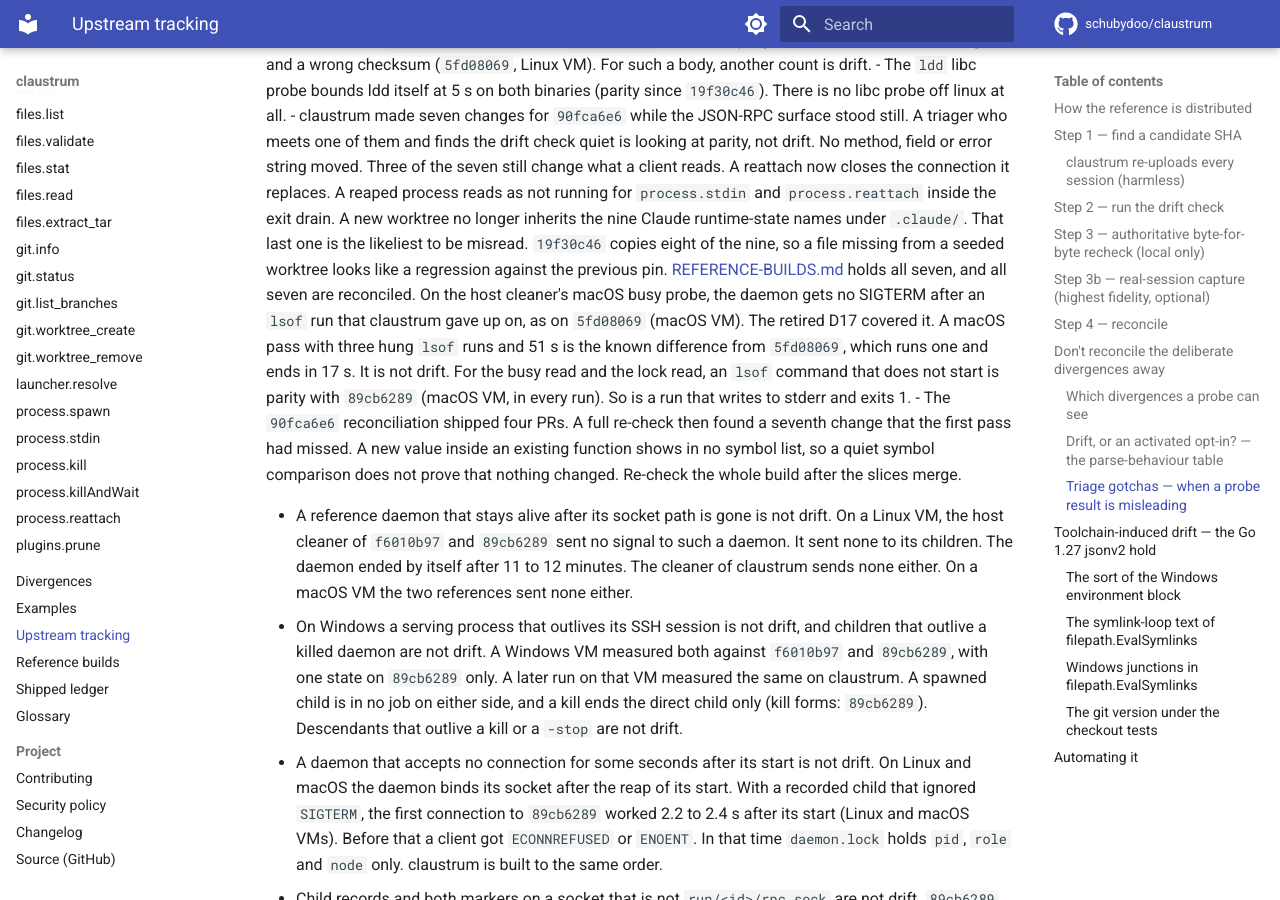
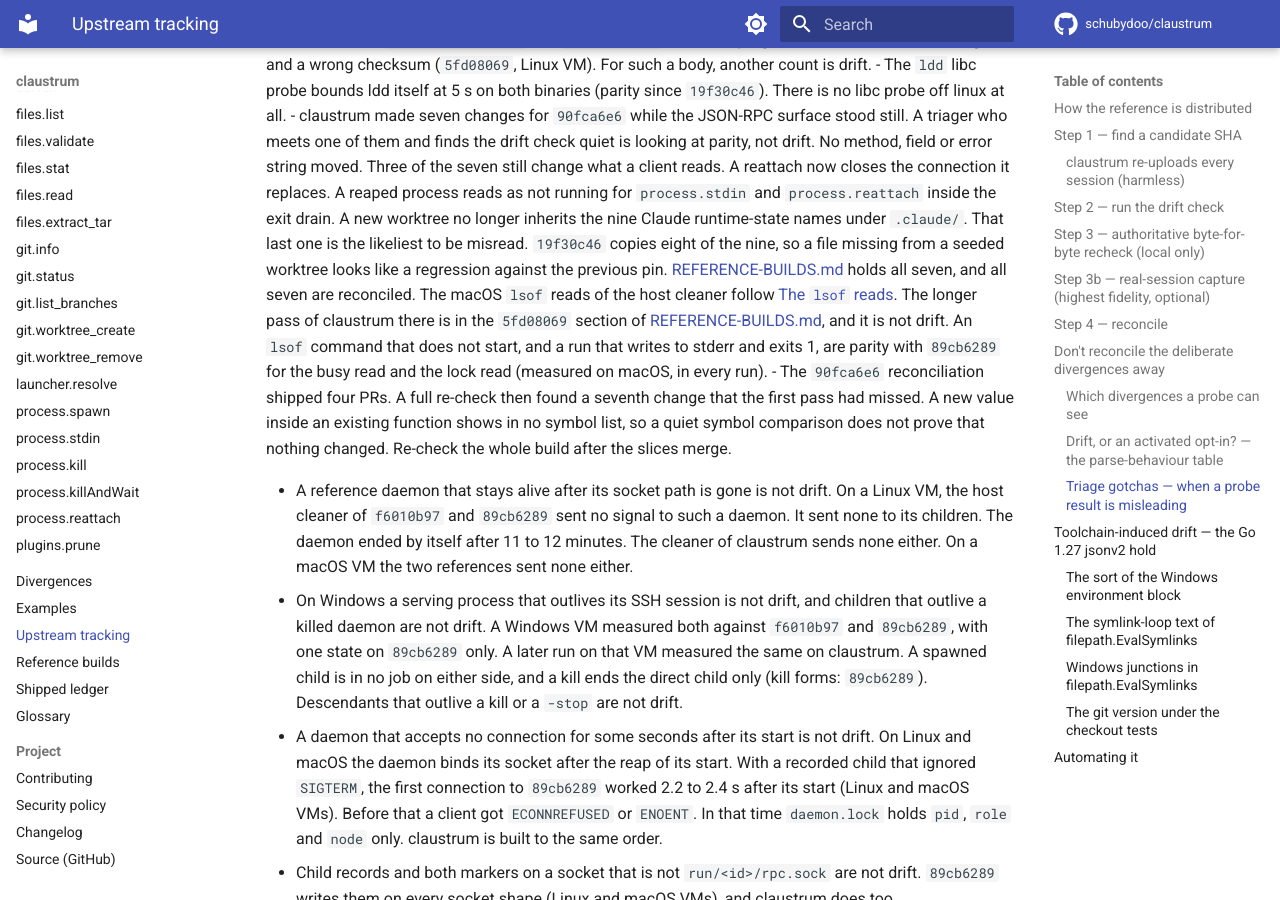
Before and after one commit to schubydoo/claustrum, an MkDocs documentation site: the page built from docs/UPSTREAM-TRACKING.md, in a window 1280 px wide and 900 px high, scrolled down 12376 px. Built offline with MkDocs 1.6.1 and Material for MkDocs 9.7.7, drawn with Linux system fonts in a browser that asks for light colours; comment, search, counter and statistics services are not loaded.

```diff
--- a/docs/UPSTREAM-TRACKING.md
+++ b/docs/UPSTREAM-TRACKING.md
@@ -602,13 +602,12 @@ traps that matter for telling drift from expected:
   last one is the likeliest to be misread. `19f30c46` copies eight of the nine,
   so a file missing from a seeded worktree looks like a regression against the
   previous pin. [REFERENCE-BUILDS.md](REFERENCE-BUILDS.md) holds all seven, and
-  all seven are reconciled. On the host cleaner's macOS busy probe, the daemon
-  gets no SIGTERM after an `lsof` run that claustrum gave up on, as on
-  `5fd08069` (macOS VM). The retired D17 covered it. A macOS pass with three
-  hung `lsof` runs and 51 s is the known difference from `5fd08069`, which runs
-  one and ends in 17 s. It is not drift. For the busy read and the lock read, an
-  `lsof` command that does not start is parity with `89cb6289` (macOS VM, in
-  every run). So is a run that writes to stderr and exits 1.
+  all seven are reconciled. The macOS `lsof` reads of the host cleaner follow
+  [The `lsof` reads](PROTOCOL.md#the-lsof-reads-macos). The longer pass of
+  claustrum there is in the `5fd08069` section of
+  [REFERENCE-BUILDS.md](REFERENCE-BUILDS.md), and it is not drift. An `lsof` command that does not start, and a run that
+  writes to stderr and exits 1, are parity with `89cb6289` for the busy read and
+  the lock read (measured on macOS, in every run).
 - The `90fca6e6` reconciliation shipped four PRs. A full re-check then found a
   seventh change that the first pass had missed. A new value inside an existing
   function shows in no symbol list, so a quiet symbol comparison does not prove
```
Also changed, not shown: docs/REFERENCE-BUILDS.md (+3 -1 lines).
